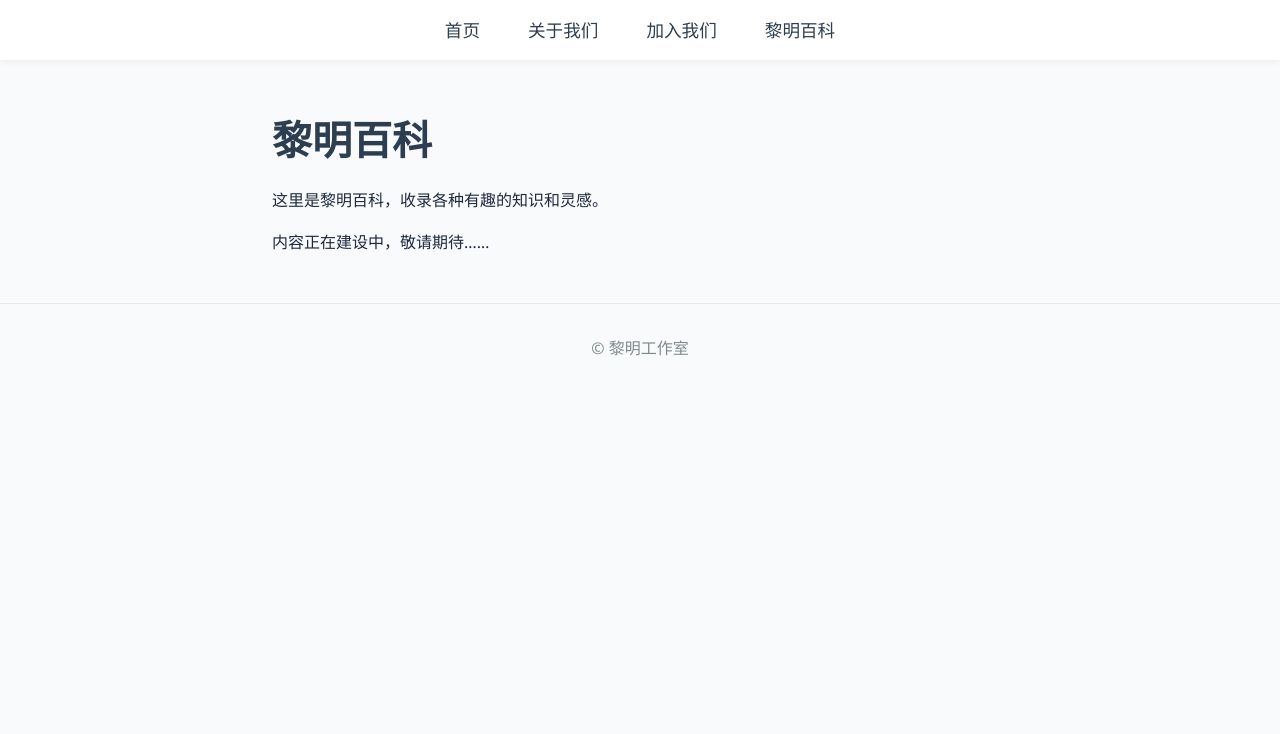
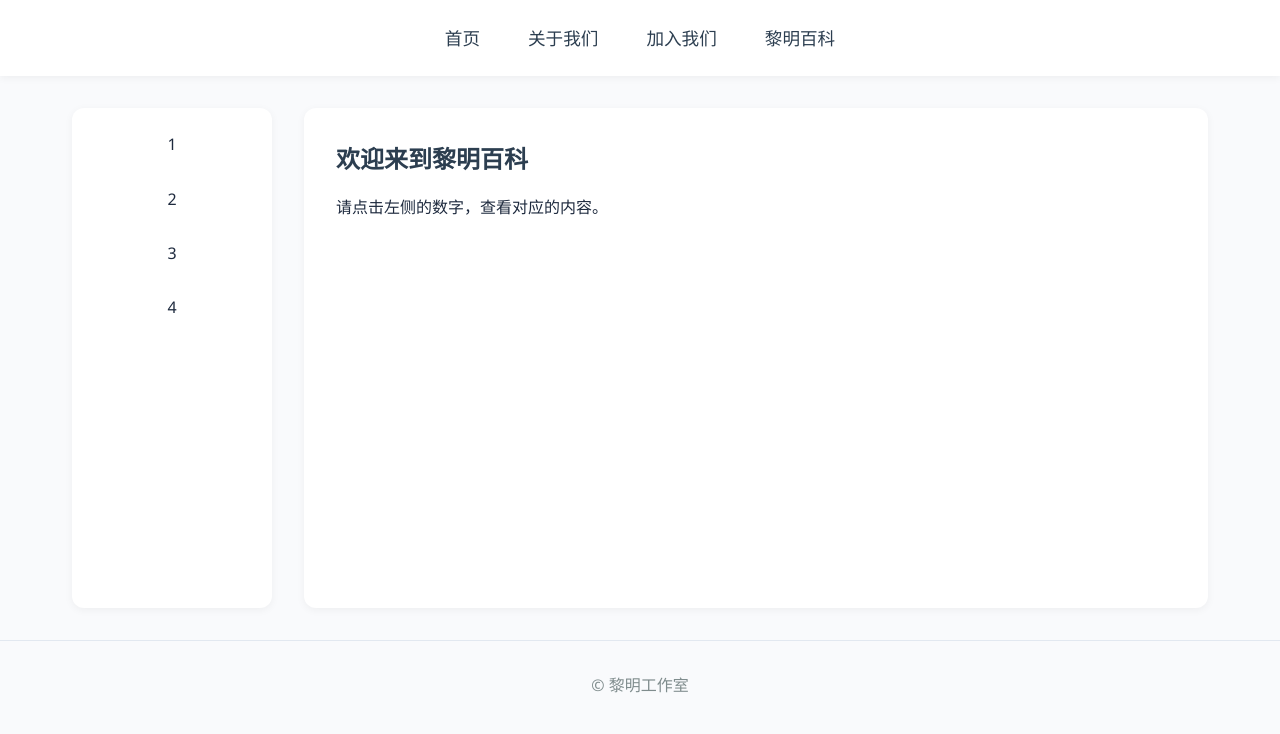
Before and after one commit to MadKopper/MadKopper.github.io, a plain HTML site: page dawnwiki.html in a window 1280 px wide. Drawn offline with Linux system fonts and the light colour scheme.

Commit message:
Update dawnwiki.html

```diff
--- a/dawnwiki.html
+++ b/dawnwiki.html
@@ -5,20 +5,145 @@
     <meta name="viewport" content="width=device-width, initial-scale=1.0">
     <title>黎明百科 - 黎明工作室</title>
     <style>
-        /* 样式同上，保持一致 */
-        * { margin:0; padding:0; box-sizing: border-box; }
-        body { font-family: 'Segoe UI', 'PingFang SC', Roboto, sans-serif; background-color: #f9fafc; color: #1e2a3e; line-height: 1.6; }
-        nav { background-color: #ffffff; box-shadow: 0 2px 8px rgba(0,0,0,0.05); padding: 1rem 0; }
-        .nav-container { max-width: 1200px; margin: 0 auto; display: flex; justify-content: center; gap: 3rem; font-size: 1.1rem; font-weight: 500; }
-        .nav-container a { text-decoration: none; color: #2c3e50; transition: color 0.2s; }
-        .nav-container a:hover { color: #e67e22; }
-        .container { max-width: 800px; margin: 3rem auto; padding: 0 2rem; }
-        h1 { font-size: 2.5rem; margin-bottom: 1rem; color: #2c3e50; }
-        p { margin-bottom: 1rem; }
-        footer { text-align: center; padding: 2rem; color: #7f8c8d; border-top: 1px solid #e2e8f0; margin-top: 3rem; }
+        * {
+            margin: 0;
+            padding: 0;
+            box-sizing: border-box;
+        }
+
+        body {
+            font-family: 'Segoe UI', 'PingFang SC', Roboto, 'Helvetica Neue', sans-serif;
+            background-color: #f9fafc;
+            color: #1e2a3e;
+            line-height: 1.6;
+        }
+
+        /* 导航栏样式（与主页统一） */
+        nav {
+            background-color: #ffffff;
+            box-shadow: 0 2px 8px rgba(0, 0, 0, 0.05);
+            padding: 1rem 0;
+            position: sticky;
+            top: 0;
+            z-index: 100;
+        }
+
+        .nav-container {
+            max-width: 1200px;
+            margin: 0 auto;
+            display: flex;
+            justify-content: center;
+            gap: 3rem;
+            font-size: 1.1rem;
+            font-weight: 500;
+        }
+
+        .nav-container a {
+            text-decoration: none;
+            color: #2c3e50;
+            transition: color 0.2s;
+            padding: 0.5rem 0;
+        }
+
+        .nav-container a:hover {
+            color: #e67e22;
+        }
+
+        /* 百科主体：左右两列布局 */
+        .wiki-container {
+            max-width: 1200px;
+            margin: 2rem auto;
+            padding: 0 2rem;
+            display: flex;
+            gap: 2rem;
+            min-height: 500px;
+        }
+
+        /* 左侧可滚动列表 */
+        .sidebar {
+            width: 200px;
+            background-color: #ffffff;
+            border-radius: 12px;
+            box-shadow: 0 2px 8px rgba(0, 0, 0, 0.05);
+            overflow-y: auto;
+            max-height: 500px;
+            padding: 0.5rem 0;
+        }
+
+        .sidebar ul {
+            list-style: none;
+        }
+
+        .sidebar li {
+            padding: 0.8rem 1rem;
+            margin: 0.2rem 0.5rem;
+            border-radius: 8px;
+            cursor: pointer;
+            transition: all 0.2s;
+            text-align: center;
+            font-weight: 500;
+        }
+
+        .sidebar li:hover {
+            background-color: #f0f2f5;
+        }
+
+        .sidebar li.active {
+            background-color: #e67e22;
+            color: white;
+        }
+
+        /* 右侧内容区 */
+        .content {
+            flex: 1;
+            background-color: #ffffff;
+            border-radius: 12px;
+            box-shadow: 0 2px 8px rgba(0, 0, 0, 0.05);
+            padding: 2rem;
+        }
+
+        .content h2 {
+            color: #2c3e50;
+            margin-bottom: 1rem;
+        }
+
+        .content p {
+            margin-bottom: 1rem;
+        }
+
+        /* 页脚 */
+        footer {
+            text-align: center;
+            padding: 2rem;
+            color: #7f8c8d;
+            border-top: 1px solid #e2e8f0;
+            margin-top: 2rem;
+        }
+
+        /* 小屏幕适配：左右改为上下排列 */
+        @media (max-width: 768px) {
+            .wiki-container {
+                flex-direction: column;
+            }
+            .sidebar {
+                width: 100%;
+                max-height: 200px;
+            }
+            .sidebar ul {
+                display: flex;
+                flex-wrap: wrap;
+                justify-content: center;
+            }
+            .sidebar li {
+                display: inline-block;
+                width: auto;
+                margin: 0.2rem;
+            }
+        }
     </style>
 </head>
 <body>
+
     <nav>
         <div class="nav-container">
             <a href="index.html">首页</a>
@@ -28,14 +153,75 @@
         </div>
     </nav>
 
-    <div class="container">
-        <h1>黎明百科</h1>
-        <p>这里是黎明百科，收录各种有趣的知识和灵感。</p>
-        <p>内容正在建设中，敬请期待……</p>
+    <div class="wiki-container">
+        <!-- 左侧可滚动数字列表 -->
+        <div class="sidebar">
+            <ul id="number-list">
+                <li data-id="1">1</li>
+                <li data-id="2">2</li>
+                <li data-id="3">3</li>
+                <li data-id="4">4</li>
+                <!-- 你可以继续添加更多数字，例如 5、6…… -->
+            </ul>
+        </div>
+
+        <!-- 右侧内容展示区 -->
+        <div class="content" id="content-area">
+            <h2>欢迎来到黎明百科</h2>
+            <p>请点击左侧的数字，查看对应的内容。</p>
+        </div>
     </div>
 
     <footer>
         © 黎明工作室
     </footer>
+
+    <script>
+        // 定义不同数字对应的内容
+        const contentMap = {
+            1: {
+                title: "数字 1：黎明起源",
+                text: "黎明工作室创立于2024年，以创意和科技为核心，致力于打造温暖人心的数字产品。"
+            },
+            2: {
+                title: "数字 2：核心团队",
+                text: "我们是一群来自设计、开发和内容领域的梦想家，相信简洁与美的力量。"
+            },
+            3: {
+                title: "数字 3：主要项目",
+                text: "目前已启动“晨曦计划”“百科共建”等多个项目，期待你的参与。"
+            },
+            4: {
+                title: "数字 4：未来展望",
+                text: "未来我们将拓展更多领域，让黎明之光点亮更多角落。"
+            }
+        };
+
+        // 获取元素
+        const listItems = document.querySelectorAll('#number-list li');
+        const contentArea = document.getElementById('content-area');
+
+        // 为每个数字绑定点击事件
+        listItems.forEach(item => {
+            item.addEventListener('click', function() {
+                // 移除其他项的 active 样式
+                listItems.forEach(li => li.classList.remove('active'));
+                // 为当前点击项添加 active 样式
+                this.classList.add('active');
+
+                const id = this.getAttribute('data-id');
+                const data = contentMap[id];
+
+                if (data) {
+                    contentArea.innerHTML = `
+                        <h2>${data.title}</h2>
+                        <p>${data.text}</p>
+                    `;
+                } else {
+                    contentArea.innerHTML = `<h2>未知条目</h2><p>暂未收录该数字的内容。</p>`;
+                }
+            });
+        });
+    </script>
 </body>
 </html>
```
